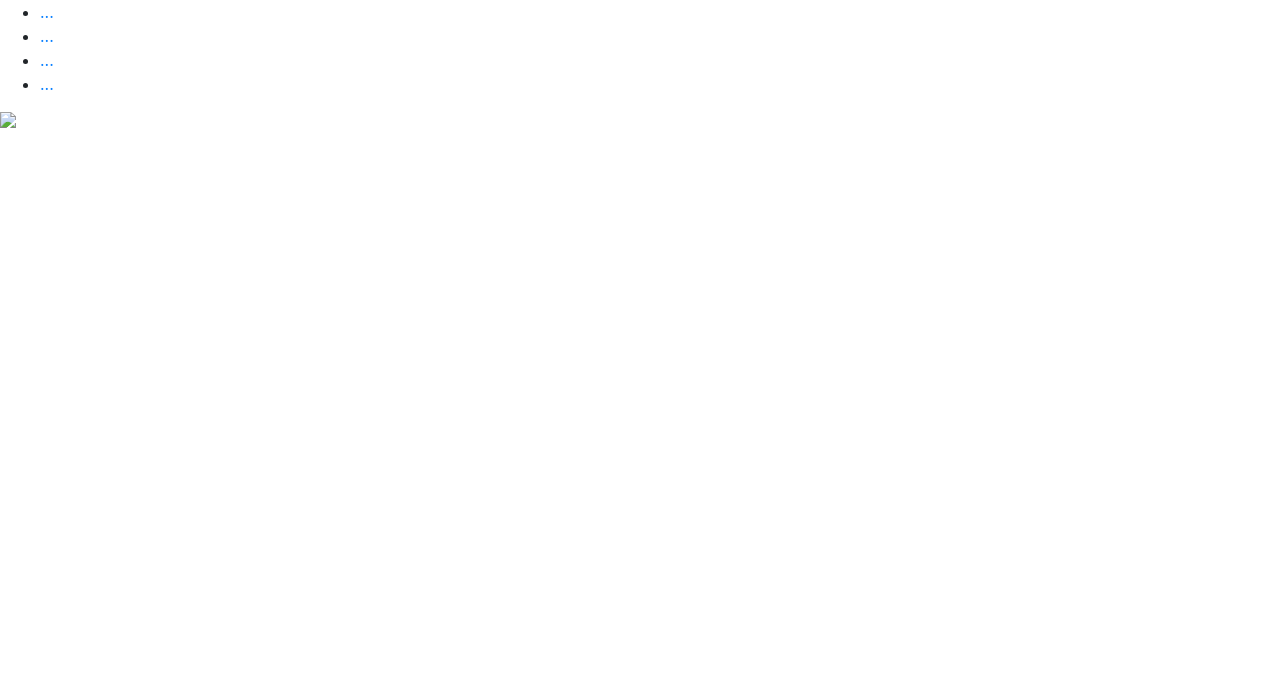
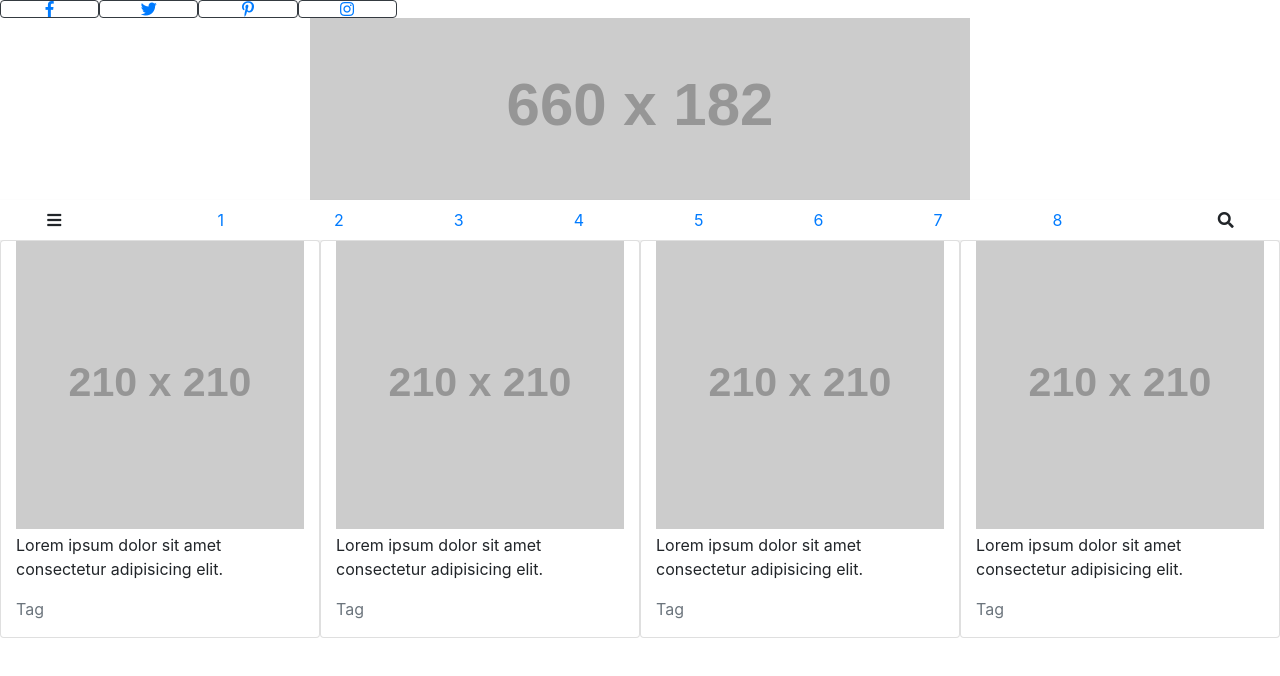
Before and after one commit to LukazDane/Vogue_Clone, a plain HTML site: page index.html in a window 1280 px wide. Drawn offline with nearby package versions, Linux system fonts and the light colour scheme; placeholder pictures from the web are drawn by us.

Commit message:
landing image section mock: begin'

```diff
--- a/index.html
+++ b/index.html
@@ -3,6 +3,11 @@
     <meta charset="UTF-8" />
     <meta name="viewport" content="width=device-width, initial-scale=1.0" />
     <meta http-equiv="X-UA-Compatible" content="ie=edge" />
+    <link
+      rel="stylesheet"
+      href="//use.fontawesome.com/releases/v5.0.7/css/all.css"
+    />
+
     <link
       rel="stylesheet"
       href="https://stackpath.bootstrapcdn.com/bootstrap/4.3.1/css/bootstrap.min.css"
@@ -14,26 +19,93 @@
   <body>
     <div class="site-container">
       <div class="header-hero">
-        <ul class="social-menu">
-          <li class="social-menu-link">
-            <a href="#" class="icon-facebook" target="_blank">...</a>
-          </li>
-          <li class="social-menu-link">
-            <a href="#" class="icon-facebook" target="_blank">...</a>
-          </li>
-          <li class="social-menu-link">
-            <a href="#" class="icon-facebook" target="_blank">...</a>
-          </li>
-          <li class="social-menu-link">
-            <a href="#" class="icon-facebook" target="_blank">...</a>
-          </li>
-        </ul>
-        <div class="header-hero-content">
-          <img class="header-hero--logo" src="/" />
+        <div class="social-menu row text-center col-md-4 :hover">
+          <div class="social-menu-link border border-dark rounded col">
+            <a href="#" class="icon-facebook" target="_blank"
+              ><i class="fab fa-facebook-f"></i
+            ></a>
+          </div>
+          <div class="social-menu-link border border-dark rounded col">
+            <a href="#" class="icon-facebook" target="_blank"
+              ><i class="fab fa-twitter"></i
+            ></a>
+          </div>
+          <div class="social-menu-link border border-dark rounded col">
+            <a href="#" class="icon-facebook" target="_blank"
+              ><i class="fab fa-pinterest-p"></i
+            ></a>
+          </div>
+          <div class="social-menu-link border border-dark rounded col">
+            <a href="#" class="icon-facebook" target="_blank"
+              ><i class="fab fa-instagram"></i
+            ></a>
+          </div>
+        </div>
+        <div class="header-hero-content text-center">
+          <img
+            class="header-hero-logo"
+            src="https://via.placeholder.com/660x182"
+          />
         </div>
       </div>
-      <div class="header-wrapper"></div>
-      <div id="main"></div>
+      <div class="header-wrapper">
+        <header class="site-header navbar text-center row shadow-sm">
+          <div class="col-sm-1">
+            <i class="fas fa-bars"></i>
+          </div>
+          <div class="nav"><a href="#">1</a></div>
+          <div class="nav"><a href="#">2</a></div>
+          <div class="nav"><a href="#">3</a></div>
+          <div class="nav"><a href="#">4</a></div>
+          <div class="nav"><a href="#">5</a></div>
+          <div class="nav"><a href="#">6</a></div>
+          <div class="nav"><a href="#">7</a></div>
+          <div class="nav"><a href="#">8</a></div>
+          <div class="col-sm-1">
+            <i class="fas fa-search "></i>
+          </div>
+        </header>
+      </div>
+      <div id="main">
+        <div class=" row mx-auto text-center">
+          <div class="card col">
+            <img src="https://via.placeholder.com/210x210" alt="..." />
+            <div class=" text-justfy-center">
+              <p class="pt-1 text-left">
+                Lorem ipsum dolor sit amet consectetur adipisicing elit.
+              </p>
+              <p class="text-muted text-left">Tag</p>
+            </div>
+          </div>
+          <div class="card col">
+            <img src="https://via.placeholder.com/210x210" alt="..." />
+            <div class=" text-justfy-center">
+              <p class="pt-1 text-left">
+                Lorem ipsum dolor sit amet consectetur adipisicing elit.
+              </p>
+              <p class="text-muted text-left">Tag</p>
+            </div>
+          </div>
+          <div class="card col">
+            <img src="https://via.placeholder.com/210x210" alt="..." />
+            <div class=" text-justfy-center">
+              <p class="pt-1 text-left">
+                Lorem ipsum dolor sit amet consectetur adipisicing elit.
+              </p>
+              <p class="text-muted text-left">Tag</p>
+            </div>
+          </div>
+          <div class="card col">
+            <img src="https://via.placeholder.com/210x210" alt="..." />
+            <div class=" text-justfy-center">
+              <p class="pt-1 text-left">
+                Lorem ipsum dolor sit amet consectetur adipisicing elit.
+              </p>
+              <p class="text-muted text-left">Tag</p>
+            </div>
+          </div>
+        </div>
+      </div>
     </div>
     <script
       src="https://code.jquery.com/jquery-3.3.1.slim.min.js"
```
